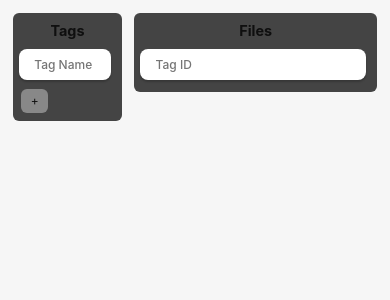
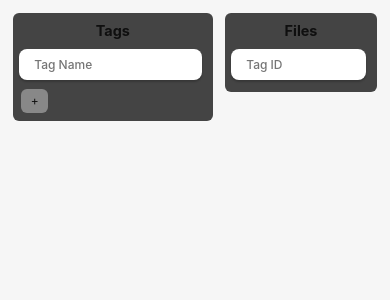
Before and after one commit to vE5li/tagnet, a SvelteKit app in the folder tagnet/: page / in a window 390 px wide. Shown: the top 300 px of the page. Built offline with nearby package versions, Linux system fonts and the light colour scheme.

Commit message:
Limit the width of the left column

```diff
--- a/tagnet/src/routes/+page.svelte
+++ b/tagnet/src/routes/+page.svelte
@@ -107,7 +107,7 @@
 </script>
 
 <main class="main-window">
-  <div style="width: 30%; min-width: 30%">
+  <div style="width: clamp(200px, 30%, 400px); min-width: clamp(200px, 30%, 400px)">
     <div class="sub-window">
       <h4>Tags</h4>
       <form onsubmit={addTag}>
```
